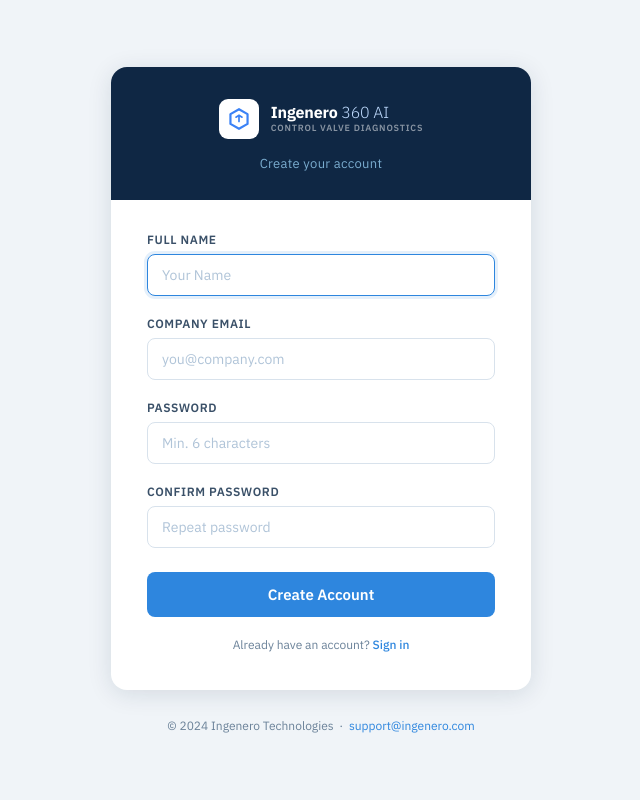
After one commit to kadamtejas/Control_Valve_Diagnostic, a FastAPI app: template dashboard/templates/register.html in a window 1280 px wide. The commit adds this page. Shown: the whole page, without its empty margins (319-959 px from the left). Run offline with FastAPI, Linux system fonts and the light colour scheme; the template is opened without the code that fills it, so the values that code supplies are empty.

Commit message:
Multi user changes

```diff
--- a/dashboard/main.py
+++ b/dashboard/main.py
@@ -26,7 +26,7 @@ from fastapi.responses import (
 from fastapi.staticfiles import StaticFiles
 from fastapi.templating import Jinja2Templates
 
-from auth import authenticate_user, create_access_token, get_current_user
+from auth import authenticate_user, create_access_token, get_current_user, register_user
 from reader import (
     read_all_loop_names,
     read_dashboard_data,
@@ -102,22 +102,12 @@ async def download_sample():
 # ── Helpers ───────────────────────────────────────────────────────────────────
 
 def _results_dir_for(email: str) -> str | None:
-    """Return the absolute results folder path for this user, or None.
-    Falls back to the most recently modified results_* folder so the
-    dashboard still works after a server restart.
-    """
+    """Return the absolute results folder path for this user, or None."""
     folder = user_results.get(email)
     if folder:
         full = BASE_DIR / folder
         if full.exists():
             return str(full)
-    # Fallback: auto-detect latest results folder
-    from reader import find_latest_results_dir
-    latest = find_latest_results_dir(str(BASE_DIR))
-    if latest:
-        # Register it so subsequent calls are fast
-        user_results[email] = os.path.basename(latest)
-        return latest
     return None
 
 
@@ -349,6 +339,47 @@ async def logout():
     return response
 
 
+
+@app.get("/register", response_class=HTMLResponse)
+async def register_page(request: Request):
+    return templates.TemplateResponse(request, "register.html", {"error": None, "success": None})
+
+
+@app.post("/register")
+async def register_submit(request: Request):
+    form     = await request.form()
+    name     = form.get("name", "").strip()
+    email    = form.get("email", "").strip()
+    password = form.get("password", "")
+    confirm  = form.get("confirm_password", "")
+
+    if password != confirm:
+        return templates.TemplateResponse(
+            request, "register.html",
+            {"error": "Passwords do not match.", "success": None},
+            status_code=400,
+        )
+    if len(password) < 6:
+        return templates.TemplateResponse(
+            request, "register.html",
+            {"error": "Password must be at least 6 characters.", "success": None},
+            status_code=400,
+        )
+
+    success, message = register_user(email, password, name)
+    if not success:
+        return templates.TemplateResponse(
+            request, "register.html",
+            {"error": message, "success": None},
+            status_code=400,
+        )
+
+    return templates.TemplateResponse(
+        request, "register.html",
+        {"error": None, "success": "Account created! You can now sign in."},
+    )
+
+
 # ── Upload endpoints ──────────────────────────────────────────────────────────
 
 @app.get("/upload", response_class=HTMLResponse)
@@ -383,15 +414,18 @@ async def upload_file(
     # Validate: all 4 must be non-empty strings
     tag_suffixes = raw_suffixes if all(raw_suffixes) else ["PV", "SP", "OP", "MODE"]
 
-    # ── Save to POC root using ORIGINAL filename (engine derives results folder from it)
+    # ── Save to user-specific subfolder to prevent cross-user file collisions
+    safe_email = current_user["sub"].replace("@", "_at_").replace(".", "_")
+    user_upload_dir = BASE_DIR / "uploads" / safe_email
+    user_upload_dir.mkdir(parents=True, exist_ok=True)
     original_name = Path(file.filename).name
-    dest_path     = BASE_DIR / original_name
+    dest_path     = user_upload_dir / original_name
     with open(dest_path, "wb") as f:
         shutil.copyfileobj(file.file, f)
 
-    # ── Derive results folder name exactly like the bat files do
-    basename       = Path(original_name).stem          # e.g. "My_plant_data_1"
-    results_folder = f"results_{basename}" if mode == "auto" else f"results_{basename}_manual"
+    # ── Derive results folder name namespaced by user email
+    basename       = Path(original_name).stem
+    results_folder = f"results_{safe_email}_{basename}" if mode == "auto" else f"results_{safe_email}_{basename}_manual"
 
     # ── Load default/user config and write it into the Excel
     config = _load_config(current_user["sub"])
@@ -526,15 +560,18 @@ async def rerun_with_config(request: Request, current_user: dict = Depends(get_c
         rd = _results_dir_for(current_user["sub"])
         if rd:
             folder_name = os.path.basename(rd)
+            safe_email  = current_user["sub"].replace("@", "_at_").replace(".", "_")
             is_manual   = folder_name.endswith("_manual")
-            stem        = folder_name.removeprefix("results_").removesuffix("_manual")
+            # Strip leading results_<safe_email>_ prefix
+            prefix = f"results_{safe_email}_"
+            stem = folder_name.removeprefix(prefix).removesuffix("_manual")
             mode        = "manual" if is_manual else "auto"
             results_folder = folder_name
-            # Look for matching .xlsx in BASE_DIR
-            input_path = BASE_DIR / f"{stem}.xlsx"
+            # Look for matching .xlsx in user upload dir
+            user_upload_dir = BASE_DIR / "uploads" / safe_email
+            input_path = user_upload_dir / f"{stem}.xlsx"
             if not input_path.exists():
-                # Try .xls
-                input_path = BASE_DIR / f"{stem}.xls"
+                input_path = user_upload_dir / f"{stem}.xls"
             if not input_path.exists():
                 raise HTTPException(
                     status_code=400,
@@ -716,8 +753,11 @@ async def save_unit_mapping(request: Request, current_user: dict = Depends(get_c
     # ── Find the input Excel for this user's current results folder ──────────
     rd = _get_user_results_dir(current_user)
     folder_name = os.path.basename(rd)
-    stem = folder_name.removeprefix("results_").removesuffix("_manual")
-    input_path = BASE_DIR / f"{stem}.xlsx"
+    safe_email  = current_user["sub"].replace("@", "_at_").replace(".", "_")
+    prefix = f"results_{safe_email}_"
+    stem = folder_name.removeprefix(prefix).removesuffix("_manual")
+    user_upload_dir = BASE_DIR / "uploads" / safe_email
+    input_path = user_upload_dir / f"{stem}.xlsx"
 
     if not input_path.exists():
         raise HTTPException(
@@ -1522,33 +1562,23 @@ async def get_tune_timeseries(loop_name: str, current_user: dict = Depends(get_c
         loop_type = 'unknown'
 
     # ── Pull diagnosis from the Summary sheet so the tuning page knows
-    # ── what fault was detected and can give contextually correct advice.
-    # Search ALL results_* folders so the correct diagnosis is always found
-    # regardless of which folder was most recently modified.
+    # Look up diagnosis from this user's own results folder only
     diag_primary  = "unknown"
     diag_severity = "unknown"
     try:
-        import glob as _glob
         import pandas as _pd
         from pathlib import Path as _Path
         _target = loop_name.strip()
-        # Collect all results dirs, most-recently-modified first
-        _all_dirs = sorted(
-            _glob.glob(str(BASE_DIR / "results_*")),
-            key=lambda f: _Path(f).stat().st_mtime,
-            reverse=True
-        )
-        for _rdir in _all_dirs:
-            _xl = _Path(_rdir) / "Loop_diagnostics_v2.xlsx"
-            if not _xl.exists():
-                continue
-            _sum = _pd.read_excel(str(_xl), sheet_name="Summary")
-            _sum["Loop"] = _sum["Loop"].astype(str).str.strip()
-            _row = _sum[_sum["Loop"] == _target]
-            if not _row.empty:
-                diag_primary  = str(_row.iloc[0].get("Diagnosis",  "unknown") or "unknown").strip()
-                diag_severity = str(_row.iloc[0].get("Severity",   "unknown") or "unknown").strip()
-                break  # found in this results dir — stop searching
+        _rd = _results_dir_for(current_user["sub"])
+        if _rd:
+            _xl = _Path(_rd) / "Loop_diagnostics_v2.xlsx"
+            if _xl.exists():
+                _sum = _pd.read_excel(str(_xl), sheet_name="Summary")
+                _sum["Loop"] = _sum["Loop"].astype(str).str.strip()
+                _row = _sum[_sum["Loop"] == _target]
+                if not _row.empty:
+                    diag_primary  = str(_row.iloc[0].get("Diagnosis",  "unknown") or "unknown").strip()
+                    diag_severity = str(_row.iloc[0].get("Severity",   "unknown") or "unknown").strip()
     except Exception:
         pass  # non-fatal — tuning page degrades gracefully if lookup fails
 
--- a/dashboard/templates/login.html
+++ b/dashboard/templates/login.html
@@ -99,7 +99,7 @@ input::placeholder{color:#b0c4d8}
         <button type="submit" class="btn-login">Sign In</button>
       </form>
 
-      <p class="hint">Access is by invitation only.<br/>Contact your Ingenero representative to get credentials.</p>
+      <p class="hint">Don't have an account? <a href="/register">Create one</a><br/>Or contact your Ingenero representative for credentials.</p>
     </div>
   </div>
 
--- /dev/null
+++ b/dashboard/templates/register.html
@@ -0,0 +1,126 @@
+<!DOCTYPE html>
+<html lang="en">
+<head>
+<meta charset="UTF-8"/>
+<meta name="viewport" content="width=device-width, initial-scale=1.0"/>
+<title>Create Account — Valve Diagnostics</title>
+<link href="https://fonts.googleapis.com/css2?family=IBM+Plex+Mono:wght@400;600&family=IBM+Plex+Sans:wght@300;400;500;600;700&display=swap" rel="stylesheet"/>
+<style>
+*{box-sizing:border-box;margin:0;padding:0}
+:root{
+  --navy:#0f2744;--blue:#2e86de;--blue-lt:#4ea8f8;
+  --blue-pale:#e8f3fd;--blue-pale2:#d0e8f8;
+  --crit:#dc2626;--crit-bg:#fdf0ef;
+  --ok:#1a9e5a;--ok-bg:#e6f7ef;
+  --bg:#f0f4f8;--surface:#fff;
+  --border:#d8e2ec;--text:#0f2744;--text2:#3a5068;--text3:#6b8299;
+  --r:8px;--shadow-md:0 4px 24px rgba(15,39,68,.12);
+}
+html,body{height:100%;font-family:'IBM Plex Sans',sans-serif;background:var(--bg);color:var(--text)}
+.page{min-height:100vh;display:flex;flex-direction:column;align-items:center;justify-content:center;padding:24px}
+.card{background:var(--surface);border-radius:16px;box-shadow:var(--shadow-md);width:100%;max-width:420px;overflow:hidden}
+.card-header{background:var(--navy);padding:32px 36px 28px;text-align:center}
+.logo{display:flex;align-items:center;justify-content:center;gap:12px;margin-bottom:16px}
+.logo-hex{width:40px;height:40px;background:#fff;border-radius:9px;display:flex;align-items:center;justify-content:center;flex-shrink:0}
+.logo-brand{display:flex;flex-direction:column;gap:2px;text-align:left}
+.logo-brand-main{color:#fff;font-size:16px;font-weight:700;font-family:'IBM Plex Sans',sans-serif;letter-spacing:-.01em;line-height:1}
+.logo-brand-main span{color:#bfdbfe;font-weight:300}
+.logo-brand-sub{color:rgba(255,255,255,.5);font-size:9px;font-weight:600;letter-spacing:.09em;text-transform:uppercase}
+.card-subtitle{color:#7aaccf;font-size:13px;letter-spacing:.3px}
+.card-body{padding:32px 36px 36px}
+.form-group{margin-bottom:20px}
+label{display:block;font-size:12px;font-weight:600;color:var(--text2);letter-spacing:.6px;text-transform:uppercase;margin-bottom:7px}
+input{
+  width:100%;padding:11px 14px;border:1.5px solid var(--border);border-radius:var(--r);
+  font-family:'IBM Plex Sans',sans-serif;font-size:14px;color:var(--text);background:#fff;
+  transition:border-color .2s,box-shadow .2s;outline:none
+}
+input:focus{border-color:var(--blue);box-shadow:0 0 0 3px rgba(46,134,222,.12)}
+input::placeholder{color:#b0c4d8}
+.btn-register{
+  width:100%;padding:13px;background:var(--blue);color:#fff;border:none;
+  border-radius:var(--r);font-family:'IBM Plex Sans',sans-serif;font-size:15px;
+  font-weight:600;cursor:pointer;transition:background .2s,transform .1s;margin-top:4px
+}
+.btn-register:hover{background:#2272c3}
+.btn-register:active{transform:scale(.99)}
+.error-box{background:var(--crit-bg);border:1px solid #f5aaaa;border-radius:var(--r);
+  padding:11px 14px;margin-bottom:20px;display:flex;align-items:center;gap:10px;font-size:13px;color:var(--crit)}
+.error-box svg{flex-shrink:0;width:16px;height:16px}
+.success-box{background:var(--ok-bg);border:1px solid #86efac;border-radius:var(--r);
+  padding:11px 14px;margin-bottom:20px;display:flex;align-items:center;gap:10px;font-size:13px;color:var(--ok)}
+.success-box svg{flex-shrink:0;width:16px;height:16px}
+.footer{margin-top:28px;text-align:center;font-size:12px;color:var(--text3)}
+.footer a{color:var(--blue);text-decoration:none}
+.hint{font-size:12px;color:var(--text3);text-align:center;margin-top:18px;line-height:1.6}
+.hint a{color:var(--blue);text-decoration:none;font-weight:500}
+.hint a:hover{text-decoration:underline}
+</style>
+</head>
+<body>
+<div class="page">
+  <div class="card">
+    <div class="card-header">
+      <div class="logo">
+        <div class="logo-hex">
+          <svg width="22" height="22" viewBox="0 0 18 18" fill="none"><path d="M9 1L2 5v8l7 4 7-4V5L9 1z" stroke="#3b82f6" stroke-width="1.8" stroke-linejoin="round"/><path d="M9 6v5M6.5 7.5L9 6l2.5 1.5" stroke="#3b82f6" stroke-width="1.4" stroke-linecap="round"/></svg>
+        </div>
+        <div class="logo-brand">
+          <div class="logo-brand-main">Ingenero<span> 360 AI</span></div>
+          <div class="logo-brand-sub">Control Valve Diagnostics</div>
+        </div>
+      </div>
+      <div class="card-subtitle">Create your account</div>
+    </div>
+
+    <div class="card-body">
+      {% if error %}
+      <div class="error-box">
+        <svg viewBox="0 0 24 24" fill="none" stroke="currentColor" stroke-width="2">
+          <circle cx="12" cy="12" r="10"/><line x1="12" y1="8" x2="12" y2="12"/><line x1="12" y1="16" x2="12.01" y2="16"/>
+        </svg>
+        {{ error }}
+      </div>
+      {% endif %}
+
+      {% if success %}
+      <div class="success-box">
+        <svg viewBox="0 0 24 24" fill="none" stroke="currentColor" stroke-width="2">
+          <circle cx="12" cy="12" r="10"/><polyline points="9 12 11 14 15 10"/>
+        </svg>
+        {{ success }}
+      </div>
+      <p class="hint"><a href="/login">Sign in to your account →</a></p>
+      {% else %}
+      <form method="post" action="/register" autocomplete="on">
+        <div class="form-group">
+          <label for="name">Full Name</label>
+          <input type="text" id="name" name="name" placeholder="Your Name" required autofocus/>
+        </div>
+        <div class="form-group">
+          <label for="email">Company Email</label>
+          <input type="email" id="email" name="email" placeholder="you@company.com" required/>
+        </div>
+        <div class="form-group">
+          <label for="password">Password</label>
+          <input type="password" id="password" name="password" placeholder="Min. 6 characters" required minlength="6"/>
+        </div>
+        <div class="form-group">
+          <label for="confirm_password">Confirm Password</label>
+          <input type="password" id="confirm_password" name="confirm_password" placeholder="Repeat password" required/>
+        </div>
+        <button type="submit" class="btn-register">Create Account</button>
+      </form>
+
+      <p class="hint">Already have an account? <a href="/login">Sign in</a></p>
+      {% endif %}
+    </div>
+  </div>
+
+  <div class="footer">
+    &copy; 2024 Ingenero Technologies &nbsp;·&nbsp;
+    <a href="mailto:support@ingenero.com">support@ingenero.com</a>
+  </div>
+</div>
+</body>
+</html>
```
Also changed, not shown: dashboard/auth.py (+65 -4 lines), dashboard/templates/tune.html (+52 -12 lines).
